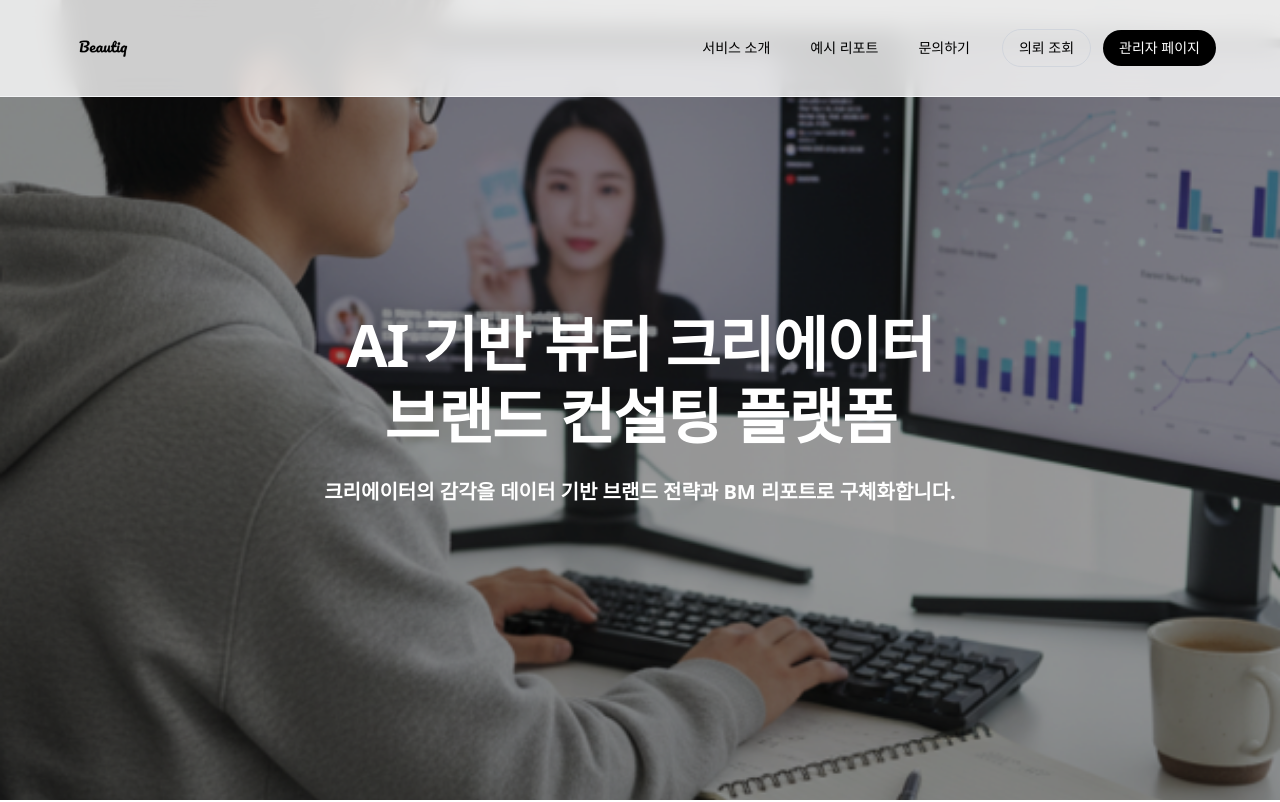
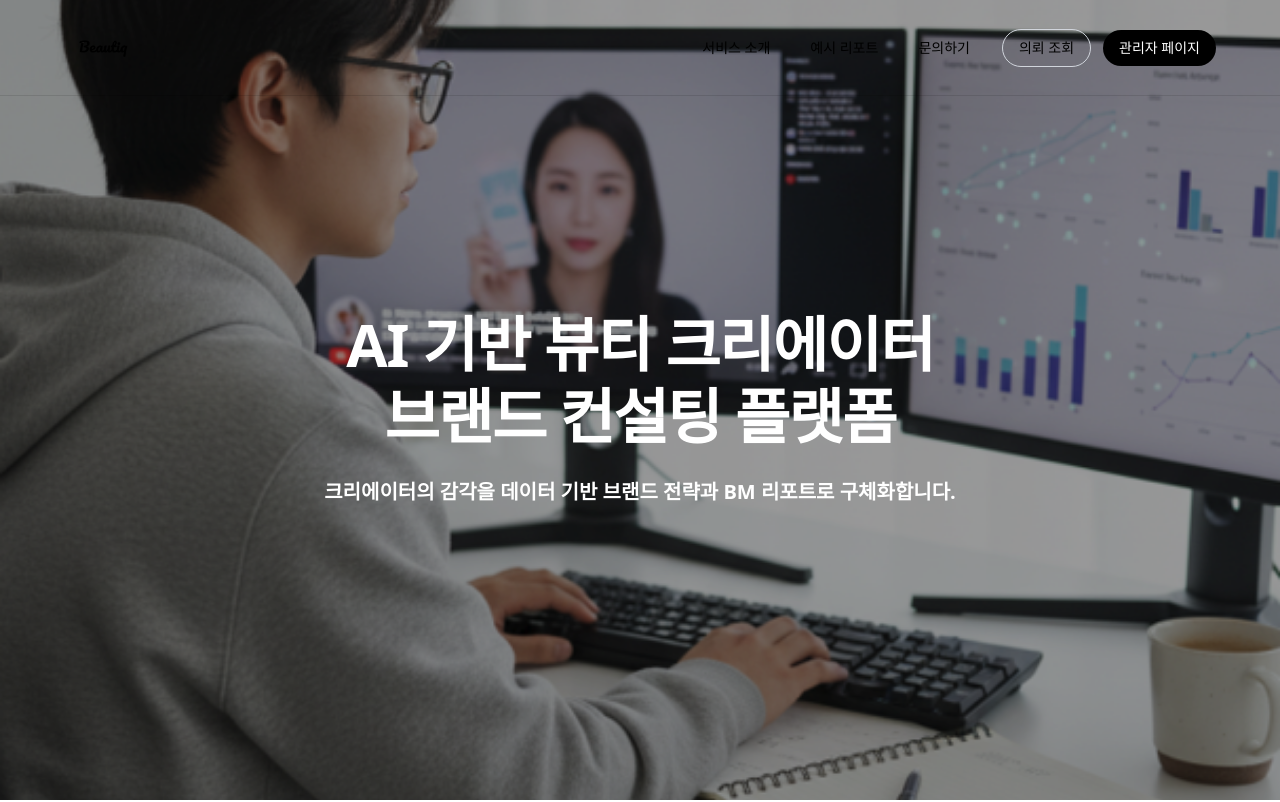
Before and after one commit to gjaischool43/BEAUTIQ, a React (Vite) app in the folder frontend/: page / in a window 1280 px wide. Shown: the top 802 px of the page. Built offline with nearby package versions, Linux system fonts and the light colour scheme; no server answers.

Commit message:
1120_done

```diff
--- a/frontend/src/App.tsx
+++ b/frontend/src/App.tsx
@@ -9,8 +9,6 @@ import { AdminPage } from "./components/AdminPage";
 import { RequestLookupPage } from "./components/RequestLookupPage";
 import { AdminReportDetailPage } from "./components/AdminReportDetailPage";
 import { Toaster } from "./components/ui/sonner";
-
-
 
 type Page =
     | "home"
@@ -34,8 +32,8 @@ export default function App() {
             const el = document.getElementById(sectionId);
             if (!el) return;
 
-            // 고정 헤더 높이를 약 72px 정도로 가정하고 살짝 위 여백을 둠
-            const headerOffset = 72;
+            // 고정 헤더 높이를 약 96px(h-24)로 가정하고 살짝 위 여백을 둠
+            const headerOffset = 96;
             const rect = el.getBoundingClientRect();
             const offsetTop = rect.top + window.scrollY - headerOffset;
 
@@ -54,8 +52,6 @@ export default function App() {
 
     // 2) 관리자 페이지
     const handleAdminClick = () => {
-        // 이제는 'adminAuth' 페이지 없이,
-        // isAdminAuthed 상태에 따라 AdminPage 내부에서 로그인 화면을 보여줌
         setCurrentPage("admin");
         window.scrollTo({ top: 0, behavior: "smooth" });
     };
@@ -67,7 +63,7 @@ export default function App() {
     };
 
     const handleServiceIntroClick = () => {
-        scrollToSection("features");          // 아래 HomePage에서 id="features"로 맞춰줄 것
+        scrollToSection("features");
     };
 
     // 4) 홈으로 돌아가기
@@ -85,12 +81,10 @@ export default function App() {
 
     // 6) 예시 보고서 보기 버튼
     const handleExampleReportClick = () => {
-        // 홈 화면으로 이동
-
         scrollToSection("example-report");
     };
 
-    //7) 로고 클릭시 hero 랜딩
+    // 7) 로고 클릭시 hero 랜딩
     const handleHero = () => {
         scrollToSection("hero");
     };
@@ -98,22 +92,18 @@ export default function App() {
     // AdminPage에서 로그인 성공 시 호출할 함수
     const handleAdminLoginSuccess = () => {
         setIsAdminAuthed(true);
-        // 이미 admin 페이지에 있으니까 currentPage는 그대로 두거나, 안전하게 다시 세팅해도 됨
         setCurrentPage("admin");
     };
 
     // AdminPage에서 로그아웃 시 호출할 함수
     const handleAdminLogout = () => {
         setIsAdminAuthed(false);
-        // 로그아웃 후에도 admin 페이지에 두면 → 로그인 화면으로 바뀜
         setCurrentPage("admin");
     };
 
     return (
-        <div className="min-h-screen flex flex-col pt-[64px] bg-[#F9F7F4] text-[#262626]">
+        <div className="min-h-screen flex flex-col pt-[96px] bg-[#F9F7F4] text-[#262626]">
             <Header
-                // 헤더의 “서비스 소개” 버튼을 onRequestClick에 물려두면
-                // 클릭 시 의뢰서 작성 페이지로 이동하게 됨
                 onServiceIntroClick={handleServiceIntroClick}
                 onRequestClick={handleRequestClick}
                 onAdminClick={handleAdminClick}
@@ -123,19 +113,12 @@ export default function App() {
             />
 
             <main className="flex-1">
-                {currentPage === "home" && (
-                    <HomePage
-
-
-
-                    />
-                )}
+                {currentPage === "home" && <HomePage />}
 
                 {currentPage === "request" && (
                     <RequestFormPage
                         onBack={handleBackToHome}
                         onSubmit={(_formData: FormData) => {
-                            // 필요하면 formData를 여기서 활용
                             setCurrentPage("home");
                         }}
                     />
@@ -150,7 +133,6 @@ export default function App() {
                         onAdminLogout={handleAdminLogout}
                     />
                 )}
-
 
                 {currentPage === "requestLookup" && (
                     <RequestLookupPage onBack={handleBackToHome} />
--- a/frontend/src/components/Header.tsx
+++ b/frontend/src/components/Header.tsx
@@ -1,35 +1,39 @@
 // src/components/Header.tsx
 
-import logoImage from "../assets/f03808aa176a21f8455791e5e88653219d0cefbb.png"
+import { Button } from "./ui/button";
+import logoImage from "../assets/f03808aa176a21f8455791e5e88653219d0cefbb.png";
 interface HeaderProps {
+    onServiceIntroClick: () => void;
     onRequestClick: () => void;
     onAdminClick: () => void;
     onLookupClick: () => void;
-    onServiceIntroClick: () => void;
     onExampleClick: () => void;
     onLogoClick: () => void;
-
 }
 
 export function Header({
+    onServiceIntroClick,
     onRequestClick,
     onAdminClick,
     onLookupClick,
-    onServiceIntroClick,
     onExampleClick,
-    onLogoClick
+    onLogoClick,
 
 }: HeaderProps) {
     return (
-        <header className="fixed top-0 left-0 right-0 z-50 bg-white/80 backdrop-blur-md border-b border-gray-100">
-            <div className="max-w-[1200px] mx-auto px-6">
-                <div className="flex items-center justify-between h-24">
+        <header className="fixed top-0 left-0 right-0 z-50 h-24 bg-[#F9F7F4]/90 backdrop-blur border-b border-[#E2D8CF]">
+            <div className="max-w-[1200px] mx-auto px-6 h-full">
+                <div className="flex items-center justify-between h-full">
                     {/* Logo */}
                     <div
-                        className="cursor-pointer"
-                        onClick={onLogoClick} // 로고 클릭 시 기존 '서비스 소개/홈' 동작 그대로 사용
+                        className="cursor-pointer flex items-center"
+                        onClick={onLogoClick}
                     >
-                        <img src={logoImage} alt="BEAUTIQ" className="h-20" />
+                        <img
+                            src={logoImage}
+                            alt="BEAUTIQ"
+                            className="h-20"
+                        />
                     </div>
 
                     {/* Navigation + 우측 액션 */}
@@ -68,13 +72,13 @@ export function Header({
                             >
                                 의뢰 조회
                             </button>
-                            <button
+                            <Button
                                 onClick={onAdminClick}
                                 className="px-4 py-2 rounded-full bg-black text-white text-sm hover:bg-gray-900 transition-colors"
                                 style={{ fontWeight: 400 }}
                             >
                                 관리자 페이지
-                            </button>
+                            </Button>
                         </div>
                     </div>
                 </div>
```
